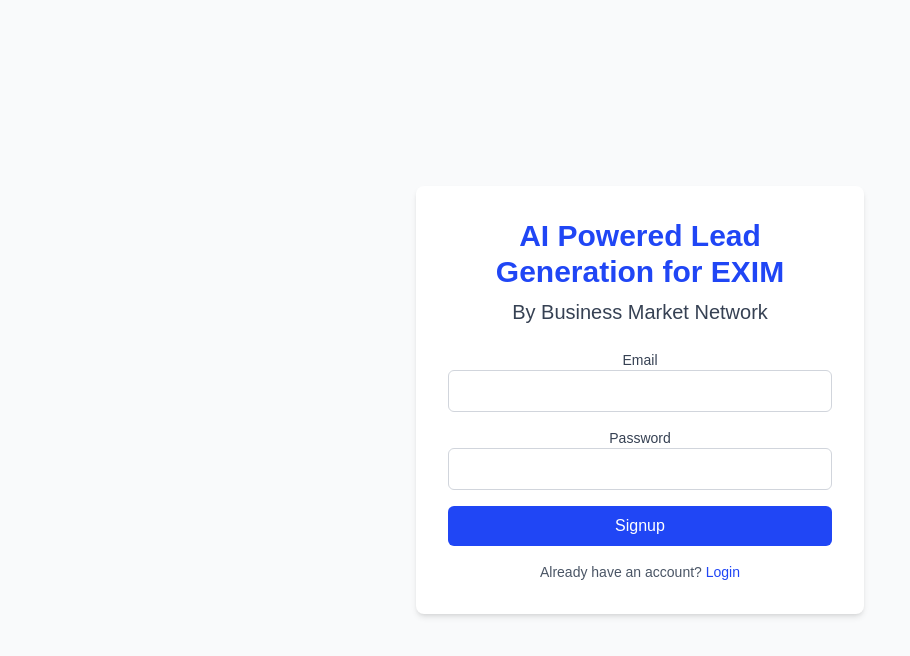
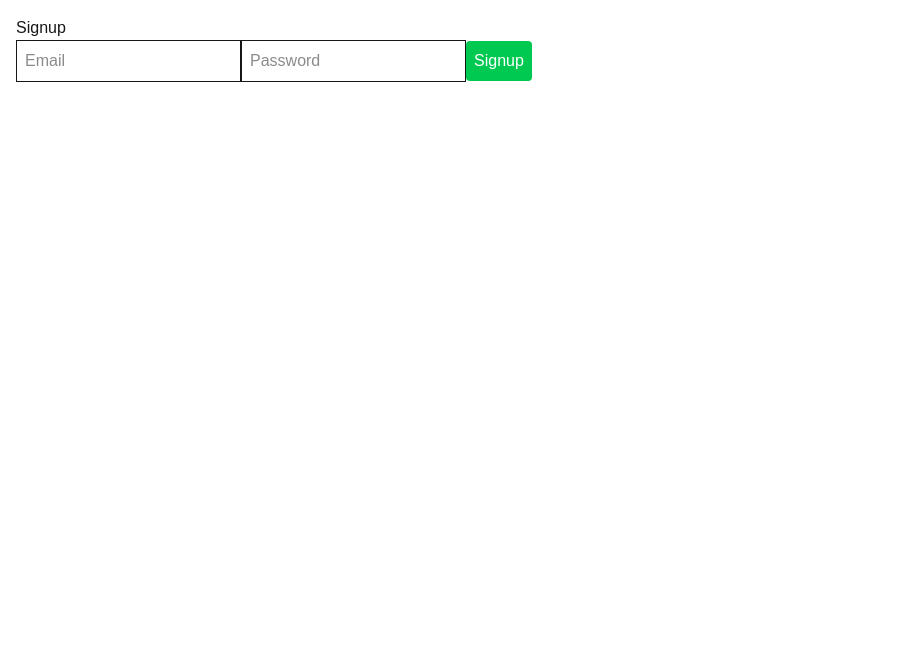
Before and after one commit to surajsatyarthi/exportimport, a Next.js app: page /signup in a window 1280 px wide. Shown: the top 656 px of the page, without its empty margins (0-910 px from the left). Built offline with nearby package versions, Linux system fonts and the light colour scheme.

Commit message:
Fix build errors in all pages

```diff
--- a/pages/index.js
+++ b/pages/index.js
@@ -1,4 +1,4 @@
-import { useEffect } from 'react';
+import { useState, useEffect } from 'react';
 import { supabase } from '../lib/supabaseClient';
 import { useRouter } from 'next/router';
 
@@ -6,16 +6,11 @@
   const router = useRouter();
 
   useEffect(() => {
-    (async () => {
-      try {
-        const { data: { session } } = await supabase.auth.getSession();
-        if (!session) {
-          router.push('/login');
-        }
-      } catch (error) {
-        router.push('/login');
-      }
-    })();
+    const checkSession = async () => {
+      const { data: { session } } = await supabase.auth.getSession();
+      if (!session) router.push('/login');
+    };
+    checkSession();
   }, [router]);
 
   return (
--- a/pages/index.tsx
+++ b/pages/index.tsx
@@ -1,4 +1,3 @@
-# In nano, delete all content with Ctrl+K until blank, then paste this entire block:
 import { useState, useEffect } from 'react';
 import { createClient } from '@supabase/supabase-js';
 
@@ -29,8 +28,8 @@
   rating: string;
 }
 
-const supabaseUrl = 'https://houzcaefzyxpuigazrvz.supabase.co';
-const supabaseAnonKey = 'eyJhbGciOiJIUzI1NiIsInR5cCI6IkpXVCJ9.eyJpc3MiOiJzdXBhYmFzZSIsInJlZiI6ImhvdXpjYWVmenl4cHVpZ2F6cnZ6Iiwicm9sZSI6ImFub24iLCJpYXQiOjE3NTI4NzI4OTMsImV4cCI6MjA2ODQ0ODg5M30.CDfHn_42zdRo9K2zd9L2hHZz7GbuCyRrQRou';
+const supabaseUrl = 'https://houzcaefzyxpuigazrvz.supabase.co'; // Your Supabase URL
+const supabaseAnonKey = 'eyJhbGciOiJIUzI1NiIsInR5cCI6IkpXVCJ9.eyJpc3MiOiJzdXBhYmFzZSIsInJlZiI6ImhvdXpjYWVmenl4cHVpZ2F6cnZ6Iiwicm9sZSI6ImFub24iLCJpYXQiOjE3NTI4NzI4OTMsImV4cCI6MjA2ODQ0ODg5M30.CDfHn_42zdRo9K2zd9L2hHZz7GbuCyRrQRou'; // Your Supabase anon key
 
 const supabase = createClient(supabaseUrl, supabaseAnonKey);
 
@@ -47,7 +46,7 @@
 
   useEffect(() => {
     fetchCompanies();
-  }, []);
+  }, [fetchCompanies]);
 
   const fetchCompanies = async () => {
     let query = supabase.from('companies').select('*');
@@ -74,35 +73,28 @@
   };
 
   return (
-    <div className="container mx-auto p-4 flex flex-col md:flex-row gap-4">
-      <div className="md:w-1/4 bg-gray-100 dark:bg-gray-800 p-4 rounded-md space-y-4">
-        <h2 className="text-xl font-bold">Filters</h2>
-        <input name="product_category" placeholder="Product Category" onChange={handleFilterChange} className="w-full border p-2 rounded-md" />
-        <input name="hs_code" placeholder="HS Code" onChange={handleFilterChange} className="w-full border p-2 rounded-md" />
-        <input name="country" placeholder="Country" onChange={handleFilterChange} className="w-full border p-2 rounded-md" />
-        <input name="company_size" placeholder="Company Size" onChange={handleFilterChange} className="w-full border p-2 rounded-md" />
-        <select name="verified" onChange={handleFilterChange} className="w-full border p-2 rounded-md">
+    <div className="container mx-auto p-4">
+      <h1>Export-Import Company Database</h1>
+      <div className="grid grid-cols-6 gap-4 mb-4">
+        <input name="product_category" placeholder="Product Category" onChange={handleFilterChange} className="border p-2" />
+        <input name="hs_code" placeholder="HS Code" onChange={handleFilterChange} className="border p-2" />
+        <input name="country" placeholder="Country" onChange={handleFilterChange} className="border p-2" />
+        <input name="company_size" placeholder="Company Size" onChange={handleFilterChange} className="border p-2" />
+        <select name="verified" onChange={handleFilterChange} className="border p-2">
           <option value="">Verified</option>
           <option value="true">Yes</option>
           <option value="false">No</option>
         </select>
-        <input name="rating" placeholder="Min Rating" onChange={handleFilterChange} className="w-full border p-2 rounded-md" />
-        <button onClick={applyFilters} className="w-full bg-[#2046f5] text-white p-2 rounded-md hover:bg-[#1a3cd1] transition-colors">Apply Filters</button>
+        <input name="rating" placeholder="Min Rating" onChange={handleFilterChange} className="border p-2" />
+        <button onClick={applyFilters} className="bg-blue-500 text-white p-2 rounded">Apply Filters</button>
       </div>
-      <div className="md:w-3/4">
-        <h1 className="text-2xl font-bold mb-4">Export-Import Company Database</h1>
       <table className="w-full border-collapse">
         <thead>
-            <tr className="bg-gray-200 dark:bg-gray-700">
+          <tr>
             <th className="border p-2">Company Name</th>
             <th className="border p-2">Country</th>
             <th className="border p-2">Product Category</th>
             <th className="border p-2">HS Code</th>
-              <th className="border p-2">Company Size</th>
-              <th className="border p-2">Export Volume</th>
-              <th className="border p-2">Import Volume</th>
-              <th className="border p-2">Verified</th>
-              <th className="border p-2">Rating</th>
             <th className="border p-2">Email</th>
             <th className="border p-2">Website</th>
             <th className="border p-2">Phone</th>
@@ -110,16 +102,11 @@
         </thead>
         <tbody>
           {companies.map((company) => (
-              <tr key={company.id} className="hover:bg-gray-100 dark:hover:bg-gray-600 transition-colors">
+            <tr key={company.id}>
               <td className="border p-2">{company.company_name}</td>
               <td className="border p-2">{company.country}</td>
               <td className="border p-2">{company.product_category}</td>
               <td className="border p-2">{company.hs_code}</td>
-                <td className="border p-2">{company.company_size}</td>
-                <td className="border p-2">{company.export_volume}</td>
-                <td className="border p-2">{company.import_volume}</td>
-                <th className="border p-2">{company.verified ? 'Yes' : 'No'}</th>
-                <th className="border p-2">{company.rating}</th>
               <td className="border p-2">{company.email}</td>
               <td className="border p-2">{company.website}</td>
               <td className="border p-2">{company.phone}</td>
@@ -128,6 +115,5 @@
         </tbody>
       </table>
     </div>
-    </div>
   );
 }
--- a/pages/signup.js
+++ b/pages/signup.js
@@ -1,49 +1,24 @@
 import { useState } from 'react';
 import { supabase } from '../lib/supabaseClient';
 import { useRouter } from 'next/router';
-import Link from 'next/link';
 
 export default function Signup() {
   const [email, setEmail] = useState('');
   const [password, setPassword] = useState('');
-  const [loading, setLoading] = useState(false);
-  const [error, setError] = useState(null);
   const router = useRouter();
 
-  const handleSignup = async (e) => {
-    e.preventDefault();
-    setLoading(true);
-    setError(null);
-    const { error: authError } = await supabase.auth.signUp({ email, password });
-    setLoading(false);
-    if (authError) setError(authError.message);
-    else {
-      alert('Signup successful! Check your email for confirmation.');
-      router.push('/login');
-    }
+  const handleSignup = async () => {
+    const { error } = await supabase.auth.signUp({ email, password });
+    if (error) alert(error.message);
+    else alert('Signup successful! Check your email for confirmation!');
   };
 
   return (
-    <div className="min-h-screen flex flex-col items-center justify-center bg-gray-50 dark:bg-gray-900 transition-colors duration-200">
-      <div className="w-full max-w-md p-8 bg-white dark:bg-gray-800 rounded-lg shadow-md text-center">
-        <h1 className="text-3xl font-bold mb-2 text-[#2046f5]">AI Powered Lead Generation for EXIM</h1>
-        <h2 className="text-xl font-medium mb-6 text-gray-700 dark:text-gray-300">By Business Market Network</h2>
-        {error && <p className="text-red-500 mb-4 text-center" role="alert" aria-live="assertive">{error}</p>}
-        <form onSubmit={handleSignup} aria-label="Signup Form" className="space-y-4">
-          <div>
-            <label htmlFor="email" className="block text-sm font-medium text-gray-700 dark:text-gray-300">Email</label>
-            <input id="email" type="email" value={email} onChange={(e) => setEmail(e.target.value)} className="w-full p-2 border border-gray-300 dark:border-gray-600 rounded-md focus:ring-2 focus:ring-[#2046f5] focus:border-transparent" required aria-required="true" />
-          </div>
-          <div>
-            <label htmlFor="password" className="block text-sm font-medium text-gray-700 dark:text-gray-300">Password</label>
-            <input id="password" type="password" value={password} onChange={(e) => setEmail(e.target.value)} className="w-full p-2 border border-gray-300 dark:border-gray-600 rounded-md focus:ring-2 focus:ring-[#2046f5] focus:border-transparent" required aria-required="true" />
-          </div>
-          <button type="submit" disabled={loading} className="w-full p-2 bg-[#2046f5] text-white rounded-md hover:bg-[#1a3cd1] focus:outline-none focus:ring-2 focus:ring-[#2046f5] focus:ring-opacity-50 transition-all duration-200" aria-label="Signup Button">
-            {loading ? 'Signing up...' : 'Signup'}
-          </button>
-        </form>
-        <p className="text-center mt-4 text-sm text-gray-600 dark:text-gray-400">Already have an account? <Link href="/login" className="text-[#2046f5] hover:underline">Login</Link></p>
-      </div>
+    <div className="container mx-auto p-4">
+      <h1>Signup</h1>
+      <input type="email" placeholder="Email" value={email} onChange={(e) => setEmail(e.target.value)} className="border p-2 mb-2" />
+      <input type="password" placeholder="Password" value={password} onChange={(e) => setPassword(e.target.value)} className="border p-2 mb-2" />
+      <button onClick={handleSignup} className="bg-green-500 text-white p-2 rounded">Signup</button>
     </div>
   );
 }
```
Lines whose indentation alone changed are shown as unchanged.
